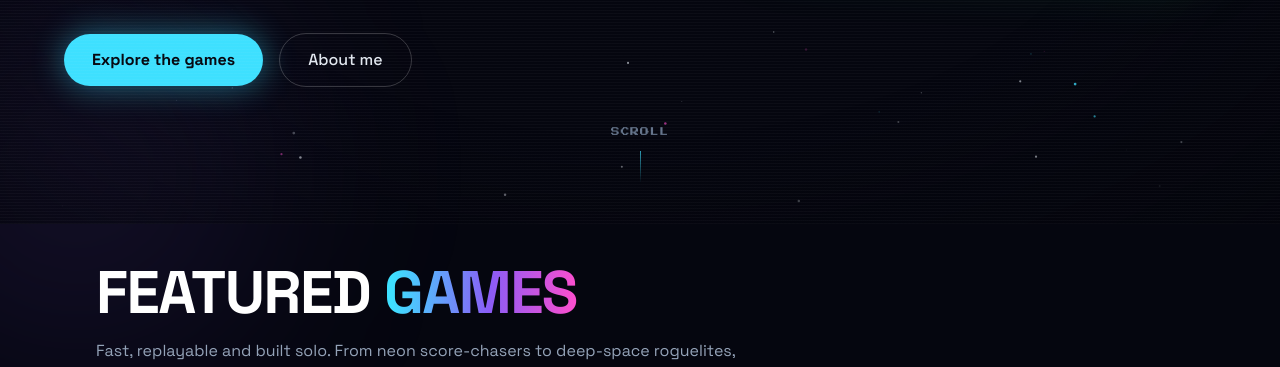
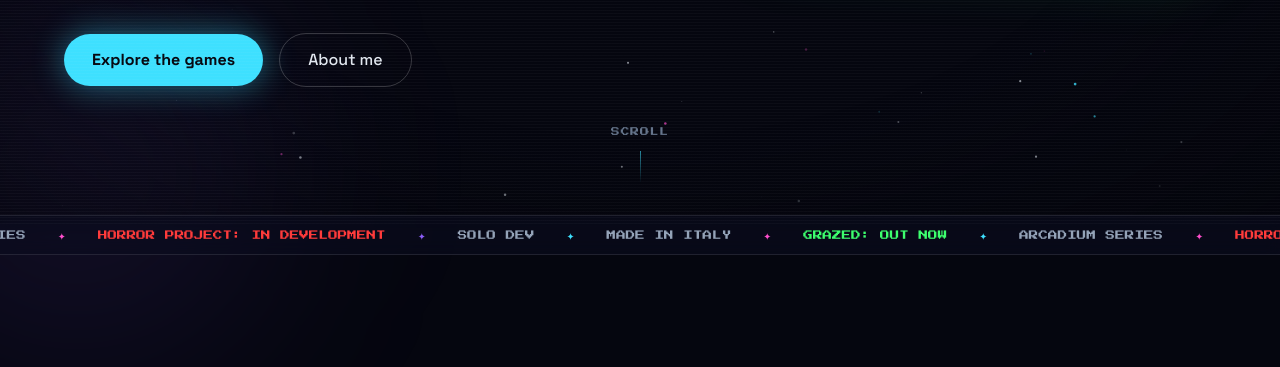
Before and after one commit to Luciano-Bercini/Luciano-Bercini.github.io, a plain HTML site: page index.html in a window 1280 px wide. Shown: the part 576-943 px from the top of the page. Drawn offline with nearby package versions, Linux system fonts and the light colour scheme; animation ran at ten frames a second.

Commit message:
Bring back the ticker with a seamless loop at any screen width
The strip is now built from one group of items that is cloned until
it covers the screen, and it scrolls by exactly one group per loop,
so wide monitors no longer show an empty gap before it repeats.

```diff
--- a/app.js
+++ b/app.js
@@ -142,6 +142,50 @@
     navLinks.forEach((link) => {
       const section = document.getElementById(link.dataset.nav);
       if (section) observer.observe(section);
+    });
+  }
+
+  /* ---------- Ticker: fill the screen and loop seamlessly ---------- */
+  const marqueeTrack = document.querySelector(".marquee-track");
+  const marqueeGroup = marqueeTrack && marqueeTrack.querySelector(".marquee-group");
+  if (marqueeTrack && marqueeGroup) {
+    const SPEED = 50; // pixels per second, the same at every screen width
+    let builtForWidth = 0;
+
+    const buildMarquee = () => {
+      const viewport = window.innerWidth;
+      if (viewport === builtForWidth) return; // mobile URL bars change height, not width
+      builtForWidth = viewport;
+
+      marqueeTrack.querySelectorAll(".marquee-group[data-clone]").forEach((n) => n.remove());
+      const groupWidth = marqueeGroup.getBoundingClientRect().width;
+      if (!groupWidth) return;
+
+      // After shifting left by one group, the remaining copies must still cover the screen.
+      const copies = Math.ceil(viewport / groupWidth) + 1;
+      for (let i = 0; i < copies; i++) {
+        const clone = marqueeGroup.cloneNode(true);
+        clone.dataset.clone = "";
+        marqueeTrack.append(clone);
+      }
+
+      marqueeTrack.style.setProperty("--marquee-distance", groupWidth + "px");
+      marqueeTrack.style.setProperty("--marquee-duration", groupWidth / SPEED + "s");
+      if (!reducedMotion) {
+        marqueeTrack.classList.remove("is-running");
+        void marqueeTrack.offsetWidth; // restart the animation with the new distance
+        marqueeTrack.classList.add("is-running");
+      }
+    };
+
+    // The pixel font changes the group width, so measure after it has loaded.
+    const fontsReady = document.fonts && document.fonts.ready ? document.fonts.ready : Promise.resolve();
+    fontsReady.then(buildMarquee);
+
+    let resizeTimer = null;
+    window.addEventListener("resize", () => {
+      clearTimeout(resizeTimer);
+      resizeTimer = setTimeout(buildMarquee, 150);
     });
   }
 
--- a/index.html
+++ b/index.html
@@ -167,6 +167,23 @@
       }
       .nav-link.is-active {
         color: #3ee0ff;
+      }
+
+      /* ---------- Ticker ----------
+         Scrolls by exactly one group width per loop, so the wrap is seamless.
+         app.js sets the distance and duration from the measured group width. */
+      .marquee-track {
+        display: flex;
+        width: max-content;
+        will-change: transform;
+      }
+      .marquee-track.is-running {
+        animation: marquee var(--marquee-duration, 30s) linear infinite;
+      }
+      @keyframes marquee {
+        to {
+          transform: translate3d(calc(-1 * var(--marquee-distance, 50%)), 0, 0);
+        }
       }
 
       /* ---------- Bento cards (accent color is per card) ---------- */
@@ -362,7 +379,8 @@
         html {
           scroll-behavior: auto;
         }
-        .horror-flicker {
+        .horror-flicker,
+        .marquee-track.is-running {
           animation: none;
         }
         .card,
@@ -552,8 +570,25 @@
         </div>
       </section>
 
+      <!-- ============ TICKER ============ -->
+      <!-- One group of items; app.js clones it until the strip is wider than the screen. -->
+      <div
+        class="relative z-10 overflow-hidden border-y border-white/10 bg-space-900/60 py-3 backdrop-blur"
+        aria-hidden="true"
+      >
+        <div class="marquee-track font-pixel text-[0.6rem] text-slate-400">
+          <span class="marquee-group flex shrink-0 items-center gap-8 pr-8">
+            <span class="text-grazed">GRAZED: OUT NOW</span><span class="text-neon-cyan">✦</span>
+            <span>ARCADIUM SERIES</span><span class="text-neon-magenta">✦</span>
+            <span class="text-dread">HORROR PROJECT: IN DEVELOPMENT</span><span class="text-neon-violet">✦</span>
+            <span>SOLO DEV</span><span class="text-neon-cyan">✦</span>
+            <span>MADE IN ITALY</span><span class="text-neon-magenta">✦</span>
+          </span>
+        </div>
+      </div>
+
       <!-- ============ GAMES ============ -->
-      <section id="games" class="relative z-10 mx-auto max-w-6xl px-5 pt-8 pb-24 sm:px-8 sm:pt-12 sm:pb-32">
+      <section id="games" class="relative z-10 mx-auto max-w-6xl px-5 py-24 sm:px-8 sm:py-32">
         <h2
           data-reveal
           class="font-display text-4xl font-bold uppercase tracking-tight text-white sm:text-6xl"
```
